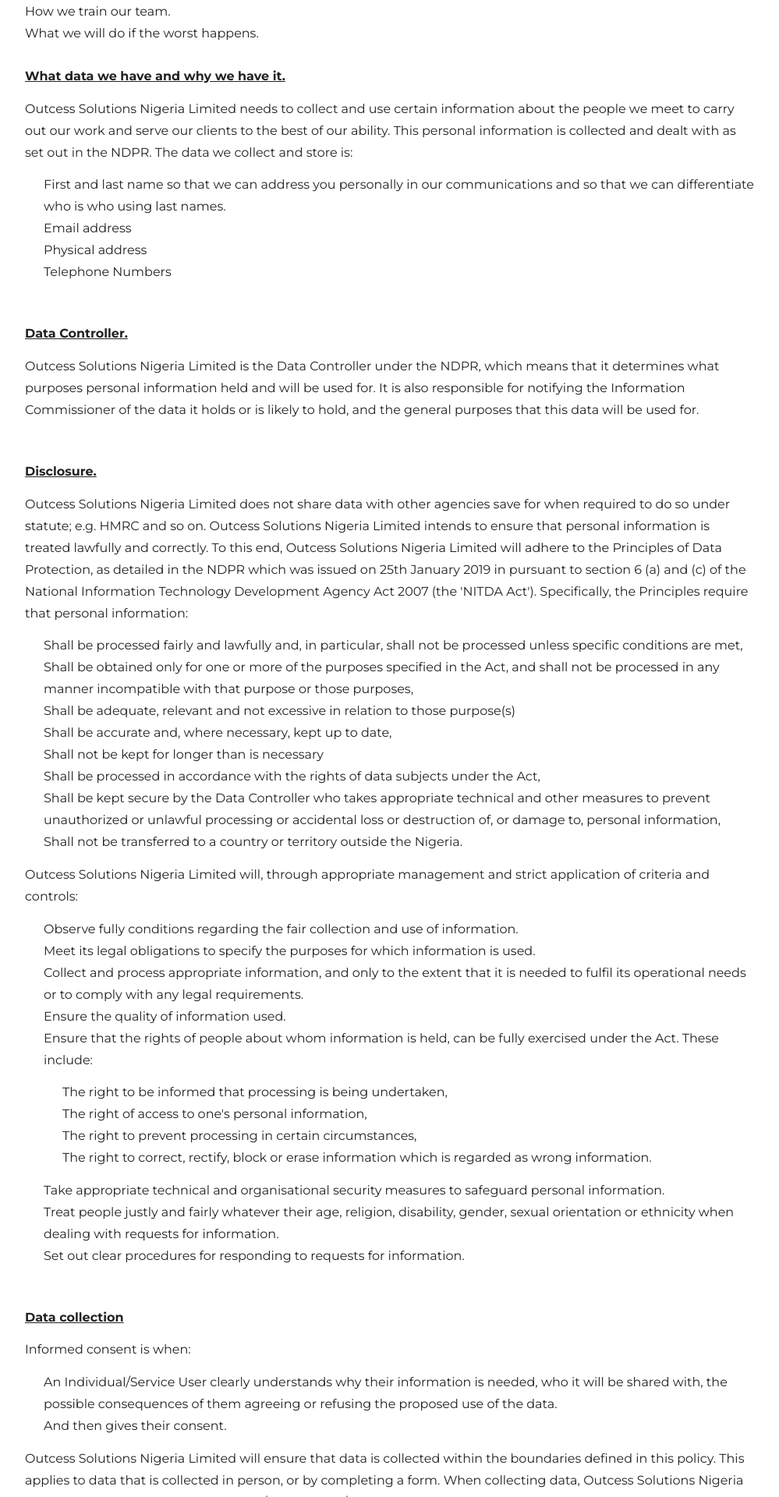
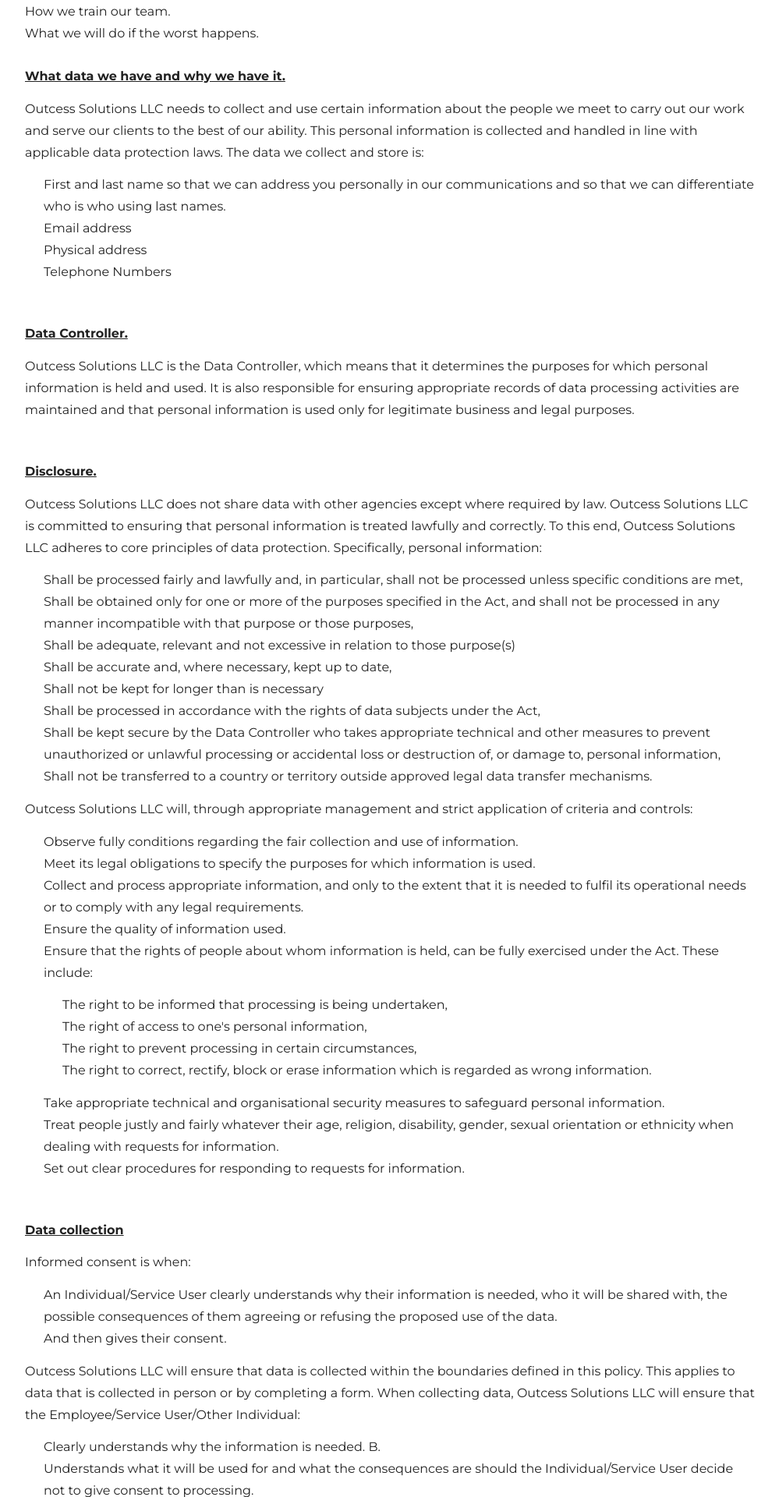
Before and after one commit to Kingbee1M/us-web-test, a React (Vite) app: page /data-policy in a window 1280 px wide. Shown: the part 340-2260 px from the top of the page at 78% size, without its empty margins (152-1151 px from the left). Built offline with nearby package versions, Linux system fonts and the light colour scheme.

Commit message:
data privacy

```diff
--- a/src/USDataPolicy.tsx
+++ b/src/USDataPolicy.tsx
@@ -12,8 +12,8 @@
             </h1>
             <p>
               Outcess Data Protection and Privacy Policy is in line with the
-              laws set out in the NDPR (Nigeria Data Protection Regulation) and
-              covers the following areas in layman's terms:
+              applicable data protection and privacy laws and covers the
+              following areas in layman's terms:
             </p>
             <ol>
               <li>What data we have and why we have it.</li>
@@ -30,11 +30,11 @@
                   <u>What data we have and why we have it.</u>
                 </p>
                 <p>
-                  Outcess Solutions Nigeria Limited needs to collect and use
-                  certain information about the people we meet to carry out our
-                  work and serve our clients to the best of our ability. This
-                  personal information is collected and dealt with as set out in
-                  the NDPR. The data we collect and store is:
+                  Outcess Solutions LLC needs to collect and use certain
+                  information about the people we meet to carry out our work and
+                  serve our clients to the best of our ability. This personal
+                  information is collected and handled in line with applicable
+                  data protection laws. The data we collect and store is:
                 </p>
                 <ul className="reasons-list">
                   <li>
@@ -53,12 +53,12 @@
                   <u>Data Controller.</u>
                 </p>
                 <p>
-                  Outcess Solutions Nigeria Limited is the Data Controller under
-                  the NDPR, which means that it determines what purposes
-                  personal information held and will be used for. It is also
-                  responsible for notifying the Information Commissioner of the
-                  data it holds or is likely to hold, and the general purposes
-                  that this data will be used for.
+                  Outcess Solutions LLC is the Data Controller, which means that
+                  it determines the purposes for which personal information is
+                  held and used. It is also responsible for ensuring appropriate
+                  records of data processing activities are maintained and that
+                  personal information is used only for legitimate business and
+                  legal purposes.
                 </p>
               </li>
               <li className="reasons-hoghlight">
@@ -66,16 +66,12 @@
                   <u>Disclosure.</u>
                 </p>
                 <p>
-                  Outcess Solutions Nigeria Limited does not share data with
-                  other agencies save for when required to do so under statute;
-                  e.g. HMRC and so on. Outcess Solutions Nigeria Limited intends
-                  to ensure that personal information is treated lawfully and
-                  correctly. To this end, Outcess Solutions Nigeria Limited will
-                  adhere to the Principles of Data Protection, as detailed in
-                  the NDPR which was issued on 25th January 2019 in pursuant to
-                  section 6 (a) and (c) of the National Information Technology
-                  Development Agency Act 2007 (the 'NITDA Act'). Specifically,
-                  the Principles require that personal information:
+                  Outcess Solutions LLC does not share data with other agencies
+                  except where required by law. Outcess Solutions LLC is
+                  committed to ensuring that personal information is treated
+                  lawfully and correctly. To this end, Outcess Solutions LLC
+                  adheres to core principles of data protection. Specifically,
+                  personal information:
                 </p>
                 <ul className="reasons-list-two">
                   <li>
@@ -107,11 +103,11 @@
                   </li>
                   <li>
                     Shall not be transferred to a country or territory outside
-                    the Nigeria.
+                    approved legal data transfer mechanisms.
                   </li>
                 </ul>
                 <p>
-                  Outcess Solutions Nigeria Limited will, through appropriate
+                  Outcess Solutions LLC will, through appropriate
                   management and strict application of criteria and controls:
                 </p>
                 <ul className="reason-list-three">
@@ -180,12 +176,11 @@
                   <li>And then gives their consent.</li>
                 </ul>
                 <p>
-                  Outcess Solutions Nigeria Limited will ensure that data is
+                  Outcess Solutions LLC will ensure that data is
                   collected within the boundaries defined in this policy. This
-                  applies to data that is collected in person, or by completing
-                  a form. When collecting data, Outcess Solutions Nigeria
-                  Limited will ensure that the Employee/Service User/Other
-                  Individual:
+                  applies to data that is collected in person or by completing a
+                  form. When collecting data, Outcess Solutions LLC will ensure
+                  that the Employee/Service User/Other Individual:
                 </p>
                 <ul className="reason-list-five">
                   <li>Clearly understands why the information is needed. B.</li>
@@ -220,7 +215,7 @@
                   appropriately.
                 </p>
                 <p>
-                  It is Outcess Solutions Nigeria Limited's responsibility to
+                  It is Outcess Solutions LLC's responsibility to
                   ensure all personal and company data is nonrecoverable from
                   any computer system previously used within the organisation,
                   which has been passed on/sold to a third party.
@@ -232,15 +227,14 @@
                 </p>
                 <p>
                   All Employee/Service Users/Other Individuals have the right to
-                  access the information Outcess Solutions Nigeria Limited holds
-                  about them. Outcess Solutions Nigeria Limited will also take
+                  access the information Outcess Solutions LLC holds about them.
+                  Outcess Solutions LLC will also take
                   reasonable steps to ensure that this information is kept up to
                   date by asking data subjects whether there have been any
                   changes.
                 </p>
                 <p>
-                  In addition, Outcess Solutions Nigeria Limited will ensure
-                  that:
+                  In addition, Outcess Solutions LLC will ensure that:
                 </p>
                 <ul className="reason-list-three">
                   <li>
@@ -288,14 +282,14 @@
                 <p>
                   This policy will be updated as necessary to reflect best
                   practice in data management, security and control and to
-                  ensure compliance with any changes or amendments made to the
-                  Nigeria Data Protection Regulation 2019.
+                  ensure compliance with any changes or amendments made to
+                  applicable data protection and privacy laws.
                 </p>
 
                 <p>
                   In case of any queries or questions in relation to this policy
-                  please contact the Outcess Solutions Nigeria Limited Data
-                  Protection Officer.
+                  please contact the Outcess Solutions LLC Data Protection
+                  Officer.
                 </p>
               </li>
             </ol>
```
